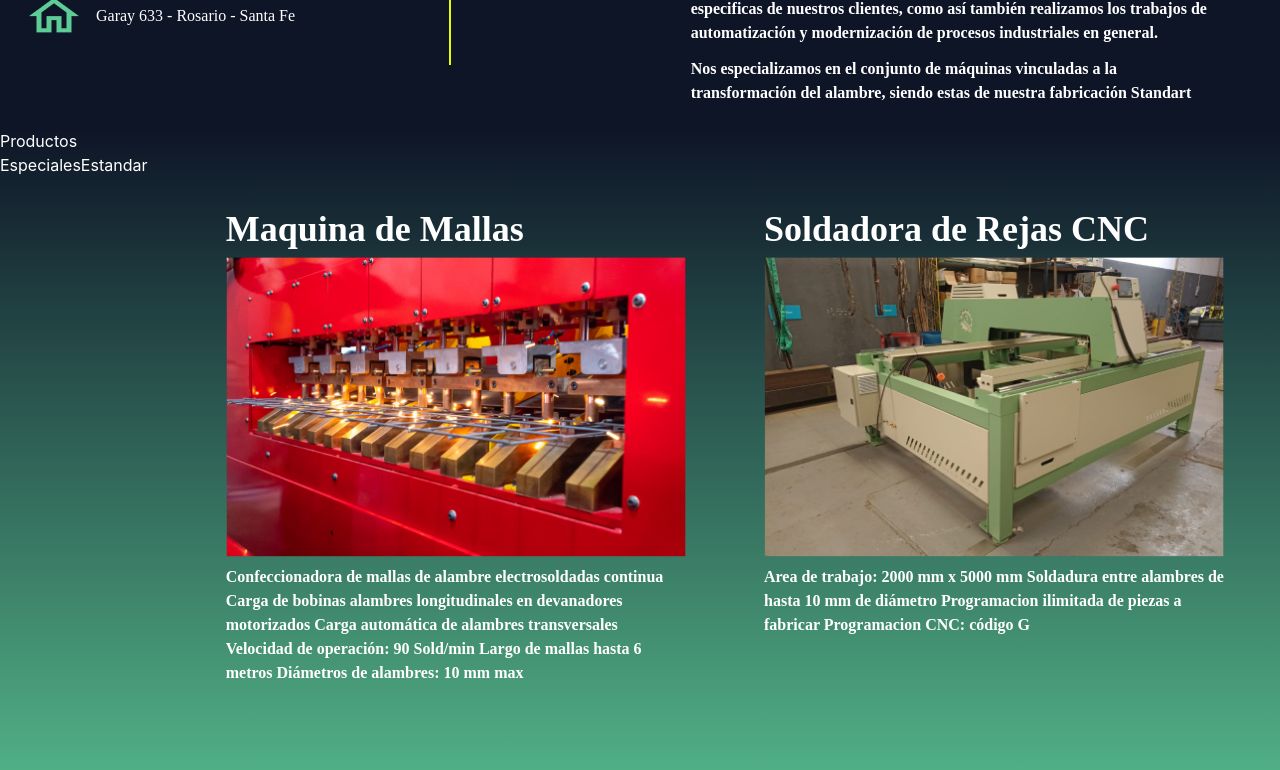
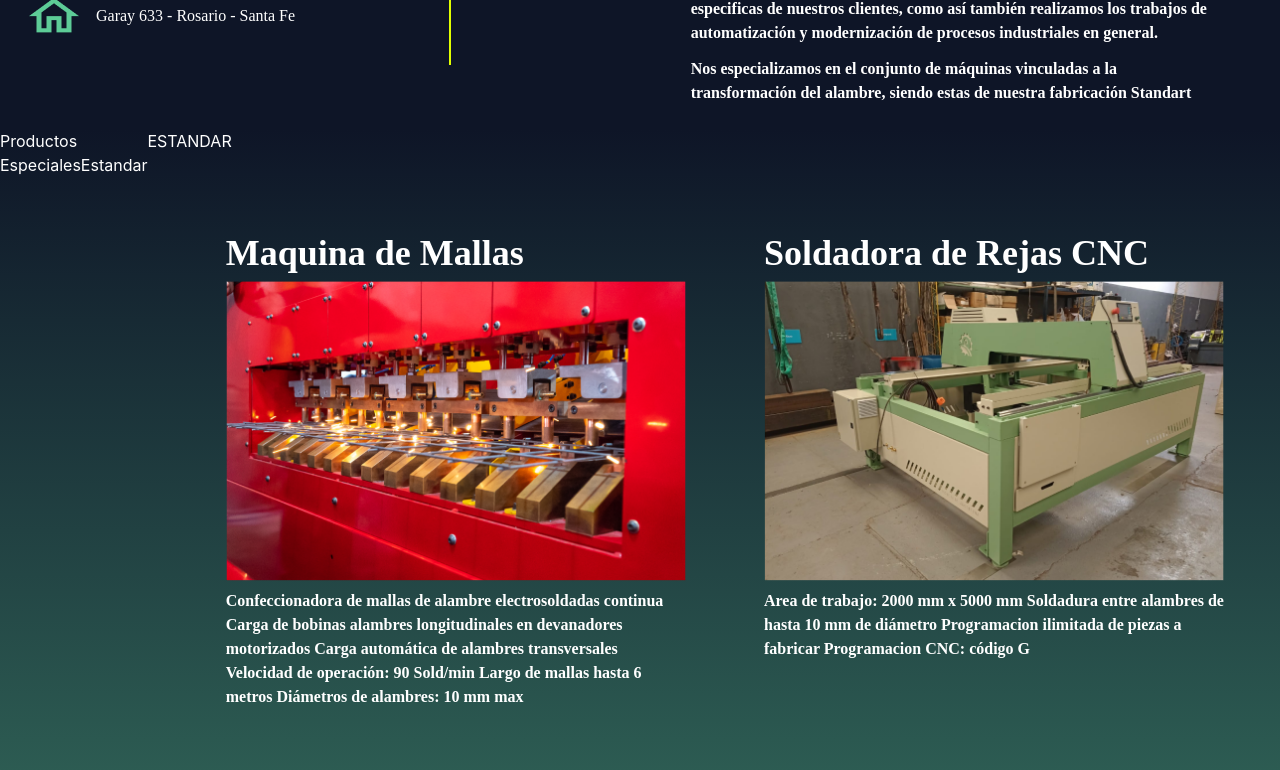
Before and after one commit to TomasSanchez-FrontEndDev/EcoAutomacion_Landing, a React (Create React App) app in the folder ecoautomacion_landing/: page / in a window 1280 px wide. Shown: the part 1120-1890 px from the top of the page. Built offline with nearby package versions, Linux system fonts and the light colour scheme.

Commit message:
SpecialProducts

```diff
--- a/ecoautomacion_landing/src/Components/Products.jsx
+++ b/ecoautomacion_landing/src/Components/Products.jsx
@@ -1,5 +1,6 @@
 import React from 'react';
 import Estandar from '../Components/SubComponents/ProductsListEstandar';
+import Especial from '../Components/SubComponents/ProductsListSpecial';
 
 const Products = () => {
   return (
@@ -9,7 +10,11 @@ const Products = () => {
         <a href=''>Especiales</a>
         <a href=''>Estandar</a>
       </div>
+      <div>
+      <h1>ESTANDAR</h1>
       <Estandar />
+      <Especial/>
+      </div>
     </div>
   );
 };
--- a/ecoautomacion_landing/src/Components/SubComponents/ProductsListEstandar.jsx
+++ b/ecoautomacion_landing/src/Components/SubComponents/ProductsListEstandar.jsx
@@ -48,7 +48,7 @@ const ProductsListEstandar = () => {
   ]);
 
   return (
-    <div className='grid grid-cols-2 mr-14 space-x-20 justify-items-end'>
+    <div className='grid grid-cols-2 mr-14 space-x-40 justify-items-end'>
       {persons.map((person,index) => {
         return <StandarProduct key={index} nombre={person.nombre} img={person.img} descripcion={person.descripcion}/>;
       })}
--- /dev/null
+++ b/ecoautomacion_landing/src/Components/SubComponents/ProductsListSpecial.jsx
@@ -0,0 +1,59 @@
+import React,{useState} from 'react'
+import EspecialProducts from '../SubComponents/SubComponent/SpecialProduct';
+import ExampleImg from '../../Img/Ejemplo.png'
+
+const ProductsListSpecial = () => {
+  const [EspProducts, setEspProd] = useState([
+    {
+      nombre: 'Punzonadora',
+      img: ExampleImg,
+      descripcion:''
+    },
+    {
+      nombre: 'Envasadora DoyPack',
+      img: ExampleImg,
+      descripcion:''
+    },
+    {
+      nombre: 'Envasadora Sobres de Azucar',
+      img: ExampleImg,
+      descripcion:''
+    },
+    {
+      nombre: 'Chiller',
+      img: ExampleImg,
+      descripcion:''
+    },
+    {
+      nombre: 'xxx',
+      img: ExampleImg,
+      descripcion:''
+    },
+    {
+      nombre: 'xxx',
+      img: ExampleImg,
+      descripcion:''
+    },
+    {
+      nombre: 'xxx',
+      img: ExampleImg,
+      descripcion:''
+    },
+    {
+      nombre: 'xxx',
+      img: ExampleImg,
+      descripcion:''
+    },
+
+
+  ]);
+  return (
+    <div className='grid grid-cols-2 mr-14 space-x-40 justify-items-end'>
+      {EspProducts.map((EspProd,index) => {
+        return <EspecialProducts key={index} nombre={EspProd.nombre} img={EspProd.img} descripcion={EspProd.descripcion}/>;
+      })}
+    </div>
+  );
+}
+
+export default ProductsListSpecial;
--- /dev/null
+++ b/ecoautomacion_landing/src/Components/SubComponents/SubComponent/SpecialProduct.jsx
@@ -0,0 +1,13 @@
+import React from 'react'
+
+const SpecialProduct = (props) => {
+  return (
+    <div className='w-[28.75rem] space-y-2 font-[ubuntu] mt-20 font-bold'>
+      <h1 className='text-4xl'>{props.nombre}</h1>
+      <img src={props.img} alt=""/>
+      <p>{props.descripcion}</p>
+    </div>
+  )
+}
+
+export default SpecialProduct
```
Also changed, not shown: ecoautomacion_landing/src/Img/Ejemplo.png (added).
